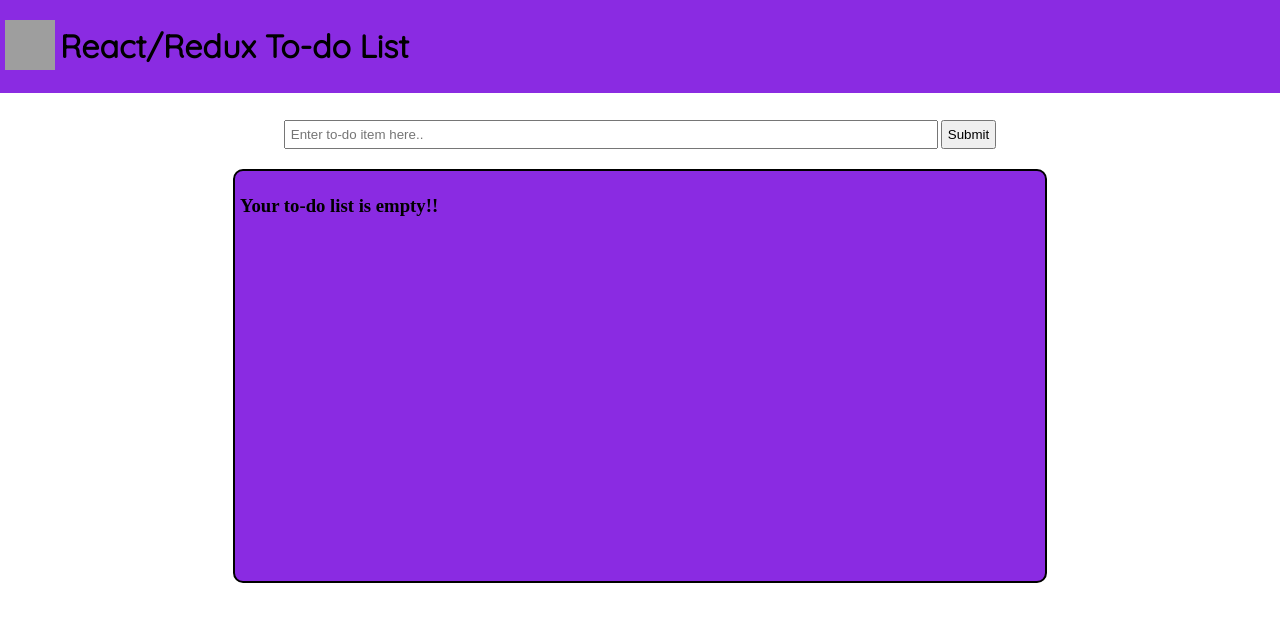
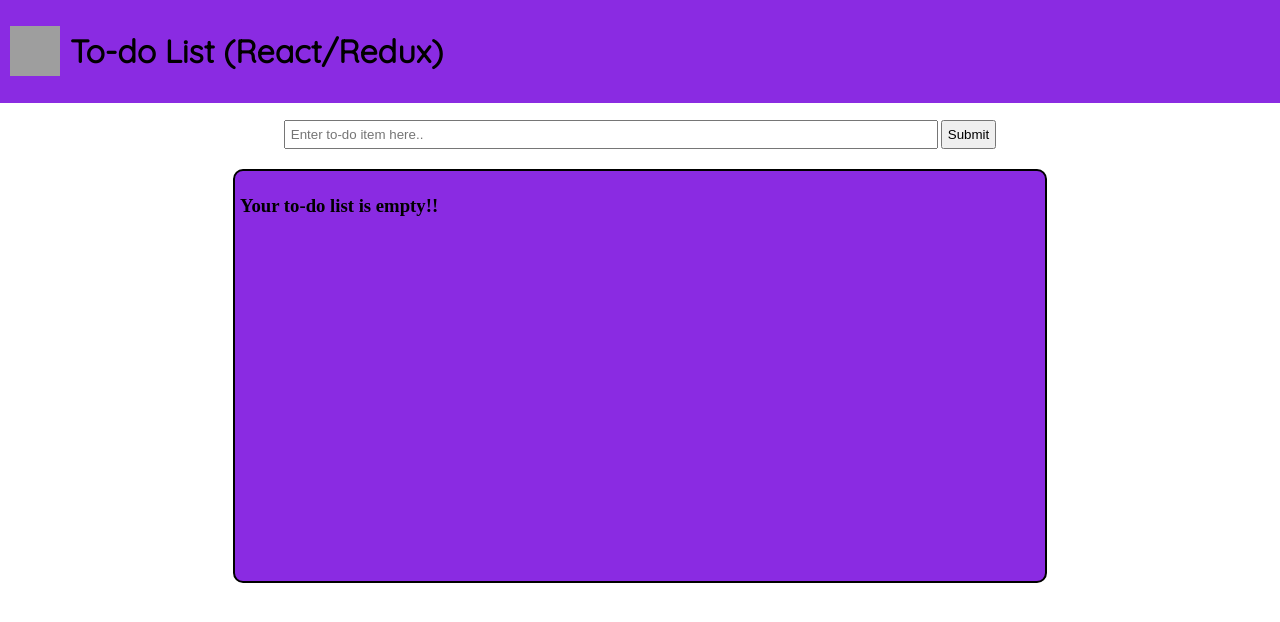
Before and after one commit to YusafOsei-Bonsu/React-ReduxTodoList, a React (Create React App) app: page / in a window 1280 px wide. Shown: the top 622 px of the page. Built offline with nearby package versions, Linux system fonts and the light colour scheme; grey boxes are pictures that could not be loaded.

Commit message:
Modified Header and its styling

```diff
--- a/src/components/Header.jsx
+++ b/src/components/Header.jsx
@@ -4,8 +4,8 @@ import "../styles/Header.css";
 const Header = () => {
     return (
         <header>
-            <img src="assets/react-redux.png" alt="logo" height="50px" width="50px"/>
-            <h1>React/Redux To-do List</h1>
+            <img src="assets/react-redux.png" alt="logo" />
+            <h1>To-do List (React/Redux)</h1>
         </header>
     );
 }
--- a/src/styles/Header.css
+++ b/src/styles/Header.css
@@ -3,15 +3,17 @@
 header {
     display: flex;
     flex-direction: row;
-    padding: 5px;
+    padding: 10px;
     background-color: #8A2BE2;
     font-family: 'Quicksand', sans-serif;
     width: 100%;
     position: fixed;
     top: 0;
+    align-items: center;
 }
 
-header img {
-    margin-top: 15px;
-    margin-right: 5px;
+header > img {
+    height: 50px;
+    width: 50px;
+    margin-right: 10px;
 }
```
